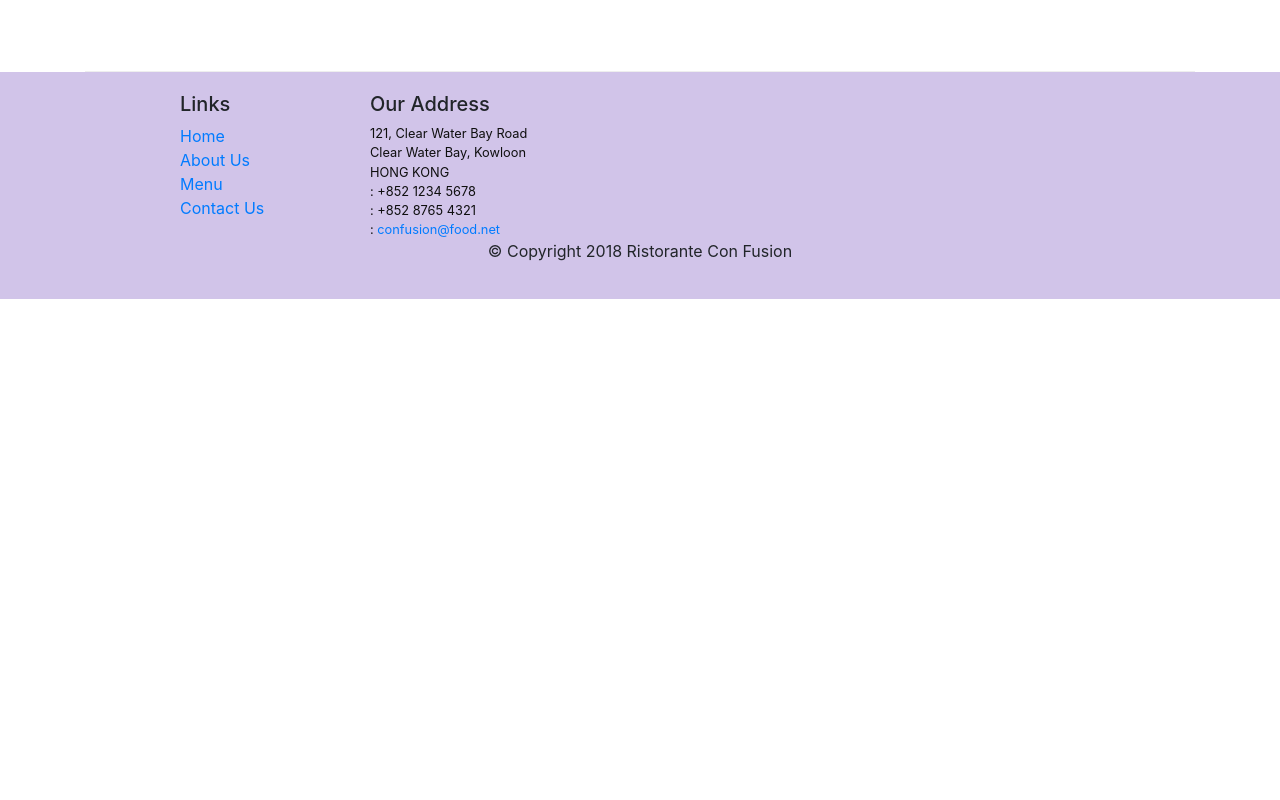
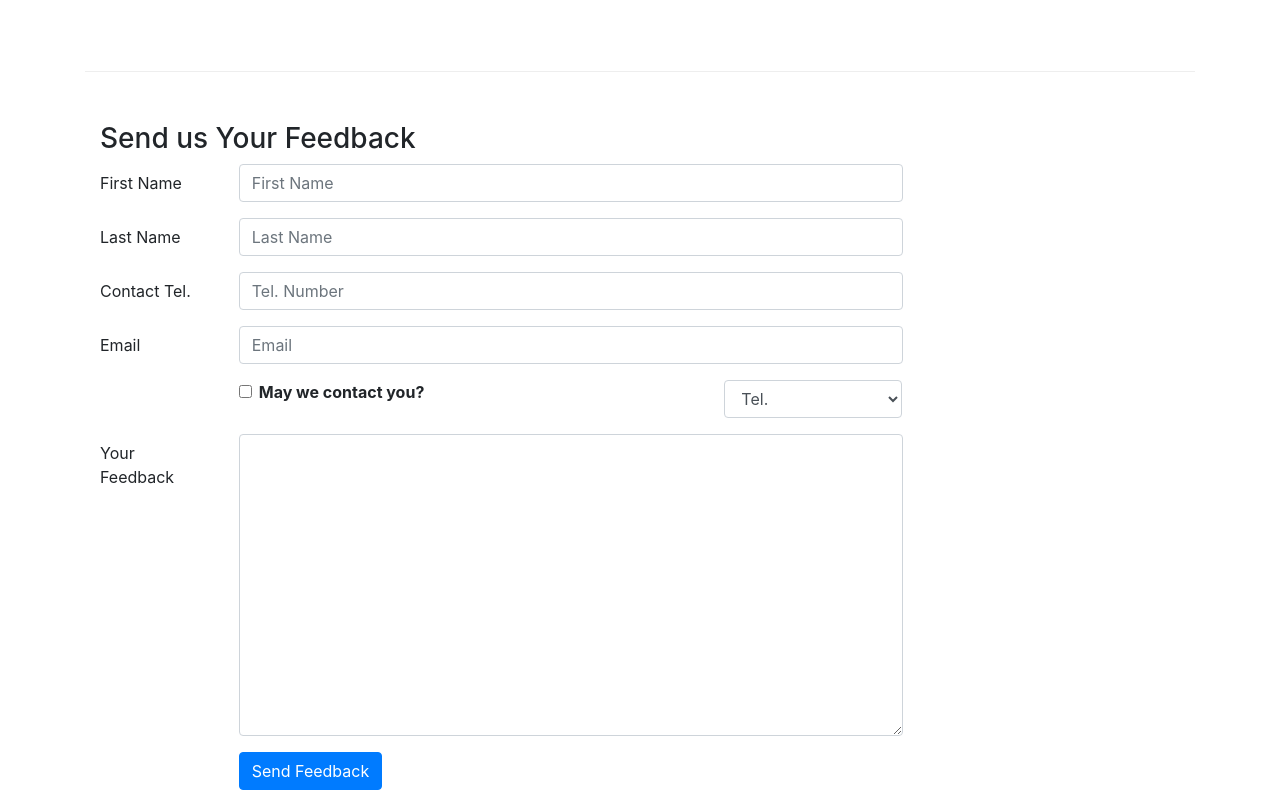
Before and after one commit to duongnhan1196/FUNiXReactJSLab, a React (Create React App) app in the folder confusion/: page /contactus in a window 1280 px wide. Shown: the part 800-1600 px from the top of the page. Before the commit the page ends 1099 px from the top, so only its background shows below. Built offline with nearby package versions, Linux system fonts and the light colour scheme; the HTML template or start-up script is replaced by a standard one.

Commit message:
Controlled Form

```diff
--- a/confusion/src/components/ContactComponent.js
+++ b/confusion/src/components/ContactComponent.js
@@ -1,9 +1,44 @@
-import React from 'react';
-import { Breadcrumb, BreadcrumbItem } from 'reactstrap';
+import React, { Component } from 'react';
+import { Breadcrumb, BreadcrumbItem, Button, Form, FormGroup, Label, Input, Col } from 'reactstrap';
 import { Link } from 'react-router-dom';
 
 
-function Contact(props) {
+class Contact extends Component {
+    constructor(props) {
+        super(props);
+        this.state = {
+            firstname: '',
+            lastname: '',
+            telnum: '',
+            email: '',
+            agree: false,
+            contactType: 'Tel.',
+            message: ''
+        }
+        this.handleSubmit = this.handleSubmit.bind(this);
+        this.handleInputChange = this.handleInputChange.bind(this);
+    }
+
+    handleInputChange(event) {
+        const target = event.target;
+        const value = target.type === 'checkbox' ? target.checked : target.value;
+        const name = target.name;
+
+        this.setState({
+            [name] : value
+        });
+
+    }
+
+    handleSubmit(event) {
+        console.log("Current State is: " + JSON.stringify(this.state));
+        alert("Current State is: " + JSON.stringify(this.state));
+        event.preventDefault();
+    }
+
+
+
+    render() {
         return (
             <div className="container">
                 <div className='row'>
@@ -42,8 +77,88 @@
                         </div>
                     </div>
                 </div>
+                <div className='row row-content'>
+                    <div className='col-12'>
+                        <h3>Send us Your Feedback</h3>
+                    </div>
+                    <div className='col-12 col-md-9'>
+                        <Form onSubmit={this.handleSubmit}>
+                            <FormGroup row>
+                                <Label htmlFor="firstname" md={2}>First Name</Label>
+                                <Col md={10}>
+                                    <Input type="text" id="firstname" name="firstname"
+                                        placeholder="First Name"
+                                        value={this.state.firstname}
+                                        onChange={this.handleInputChange} />
+                                </Col>
+                            </FormGroup>
+                            <FormGroup row>
+                                <Label htmlFor="lastname" md={2}>Last Name</Label>
+                                <Col md={10}>
+                                    <Input type="text" id="lastname" name="lastname"
+                                        placeholder="Last Name"
+                                        value={this.state.lastname}
+                                        onChange={this.handleInputChange} />
+                                </Col>
+                            </FormGroup>
+                            <FormGroup row>
+                                <Label htmlFor="telnum" md={2}>Contact Tel.</Label>
+                                <Col md={10}>
+                                    <Input type="tel" id="telnum" name="telnum"
+                                        placeholder="Tel. Number"
+                                        value={this.state.telnum}
+                                        onChange={this.handleInputChange} />
+                                </Col>
+                            </FormGroup>
+                            <FormGroup row>
+                                <Label htmlFor="email" md={2}>Email</Label>
+                                <Col md={10}>
+                                    <Input type="email" id="email" name="email"
+                                        placeholder="Email"
+                                        value={this.state.email}
+                                        onChange={this.handleInputChange} />
+                                </Col>
+                            </FormGroup>
+                            <FormGroup row>
+                                <Col md={{ size: 6, offset: 2 }}>
+                                    <FormGroup check>
+                                        <Label check>
+                                            <Input type="checkbox" name="agree" checked={this.state.agree}
+                                                onChange={this.handleInputChange} /> {' '}
+                                            <strong>May we contact you?</strong>
+                                        </Label>
+                                    </FormGroup>
+                                </Col>
+                                <Col md={{ size: 3, offset: 1 }}>
+                                    <Input type="select" name="contactType" value={this.state.contactType}
+                                        onChange={this.handleInputChange} >
+                                        <option>Tel.</option>
+                                        <option>Email</option>
+                                    </Input>
+                                </Col>
+                            </FormGroup>
+                            <FormGroup row>
+                                <Label htmlFor="message" md={2}>Your Feedback</Label>
+                                <Col md={10}>
+                                    <Input type="textarea" id="message" name="message"
+                                        rows="12"
+                                        value={this.state.message}
+                                        onChange={this.handleInputChange} />
+                                </Col>
+                            </FormGroup>
+                            <FormGroup row>
+                                <Col md={{ size: 10, offset: 2 }}>
+                                    <Button type="submit" color="primary">
+                                        Send Feedback
+                                    </Button>
+                                </Col>
+                            </FormGroup>
+                        </Form>
+                    </div>
+                </div>
             </div>
         );
     }
+}
 
 export default Contact;
```
Lines whose indentation alone changed are shown as unchanged.
